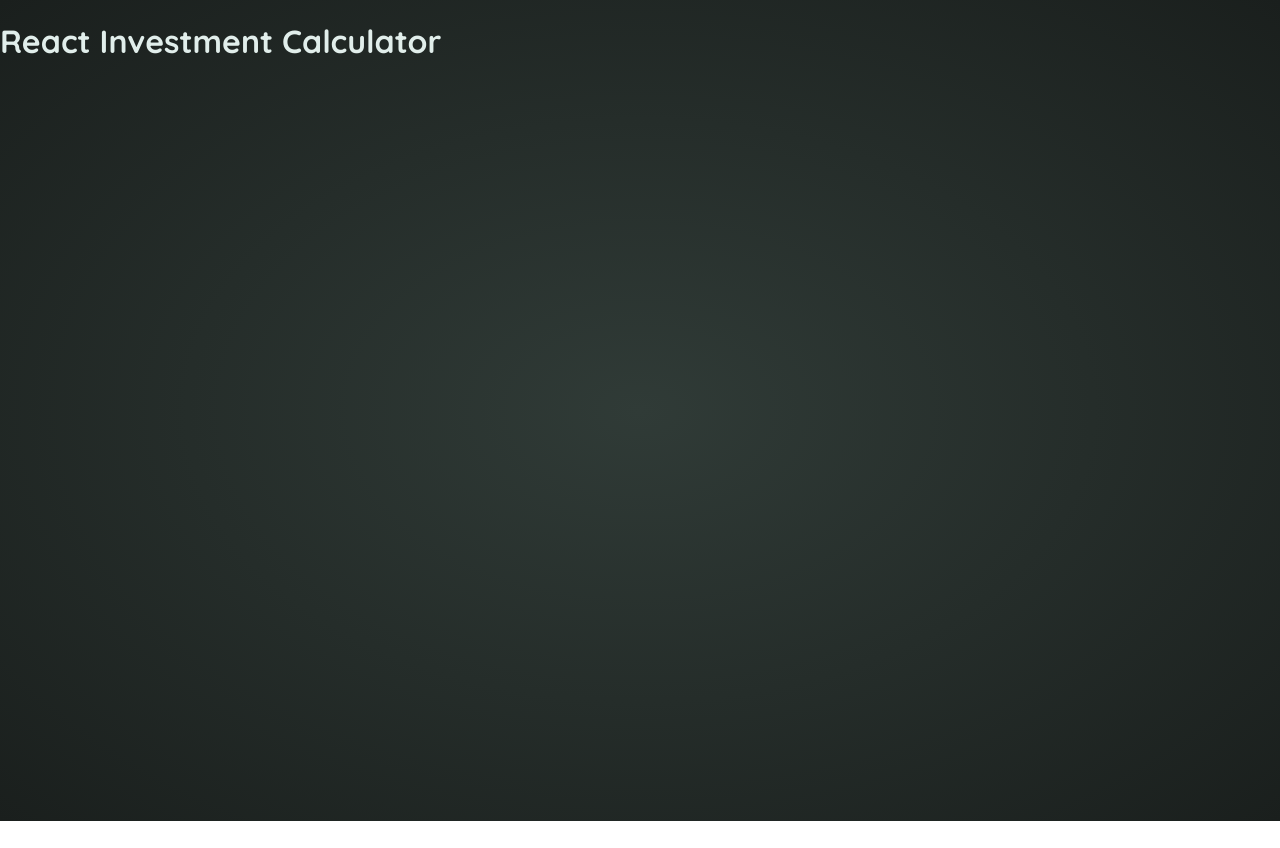
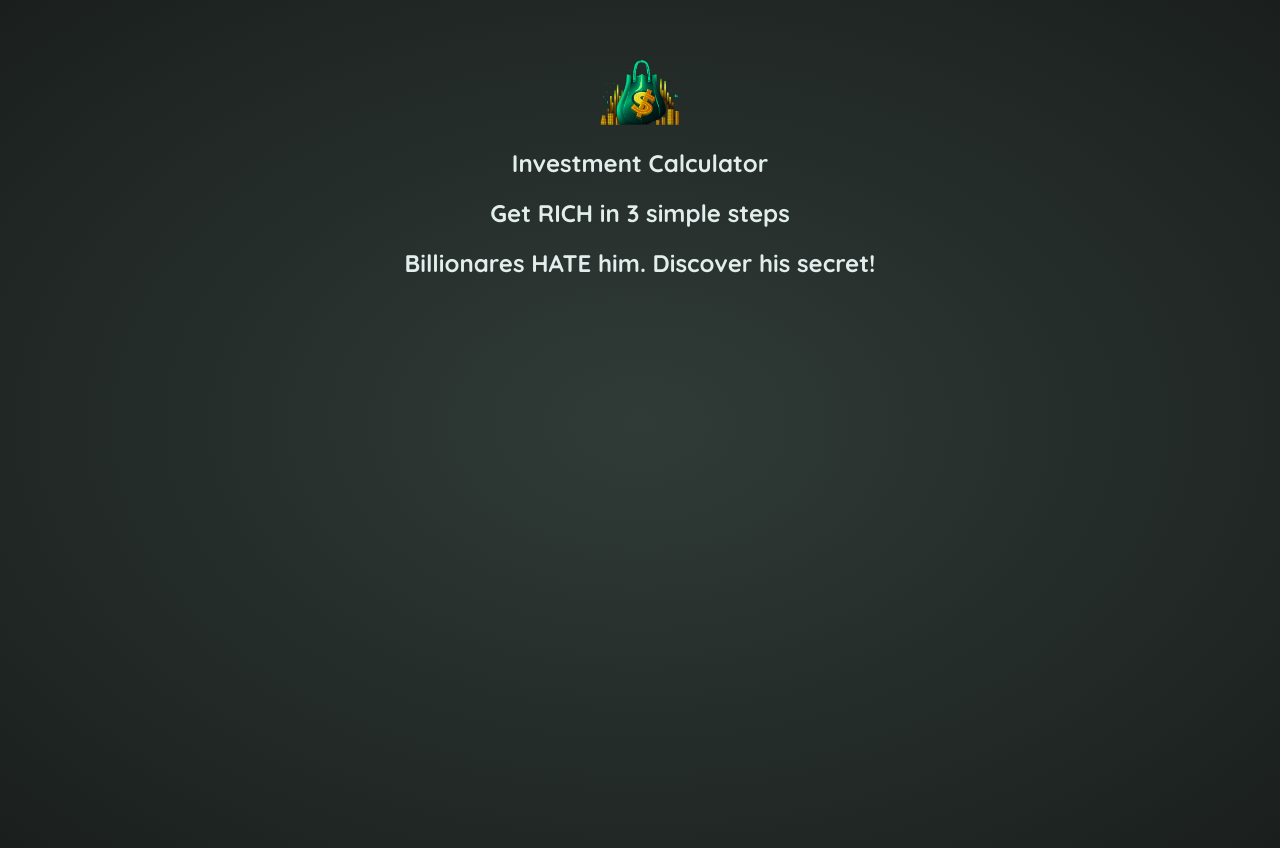
Before and after one commit to Agalara/Investment-Return, a React (Vite) app: page / in a window 1280 px wide. Before the commit the page ends 821 px from the top, so only its background shows below. Built offline with nearby package versions, Linux system fonts and the light colour scheme.

Commit message:
Adds Header into App.jsx

```diff
--- a/src/App.jsx
+++ b/src/App.jsx
@@ -1,6 +1,8 @@
+import Header from "./Components/Header"
+
 function App() {
   return (
-    <h1>React Investment Calculator</h1>
+    <Header />
   )
 }
 
```
